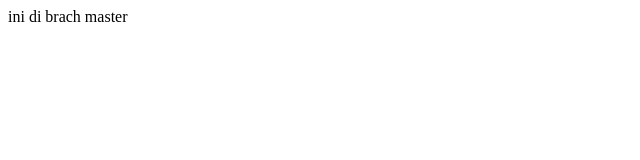
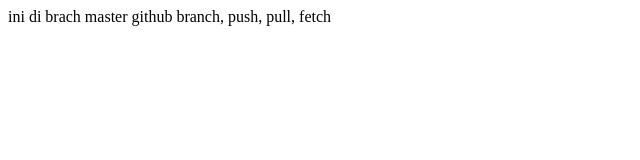
Before and after one commit to Ingngau/belajar-git-alpro, a plain HTML site: page index.html in a window 1280 px wide. Shown: the whole page, without its empty margins (0-640 px from the left). Drawn offline with Linux system fonts and the light colour scheme.

Commit message:
save master ke 2

```diff
--- a/index.html
+++ b/index.html
@@ -7,5 +7,6 @@
 </head>
 <body>
     ini di brach master
+    github branch, push, pull, fetch
 </body>
 </html>
```
